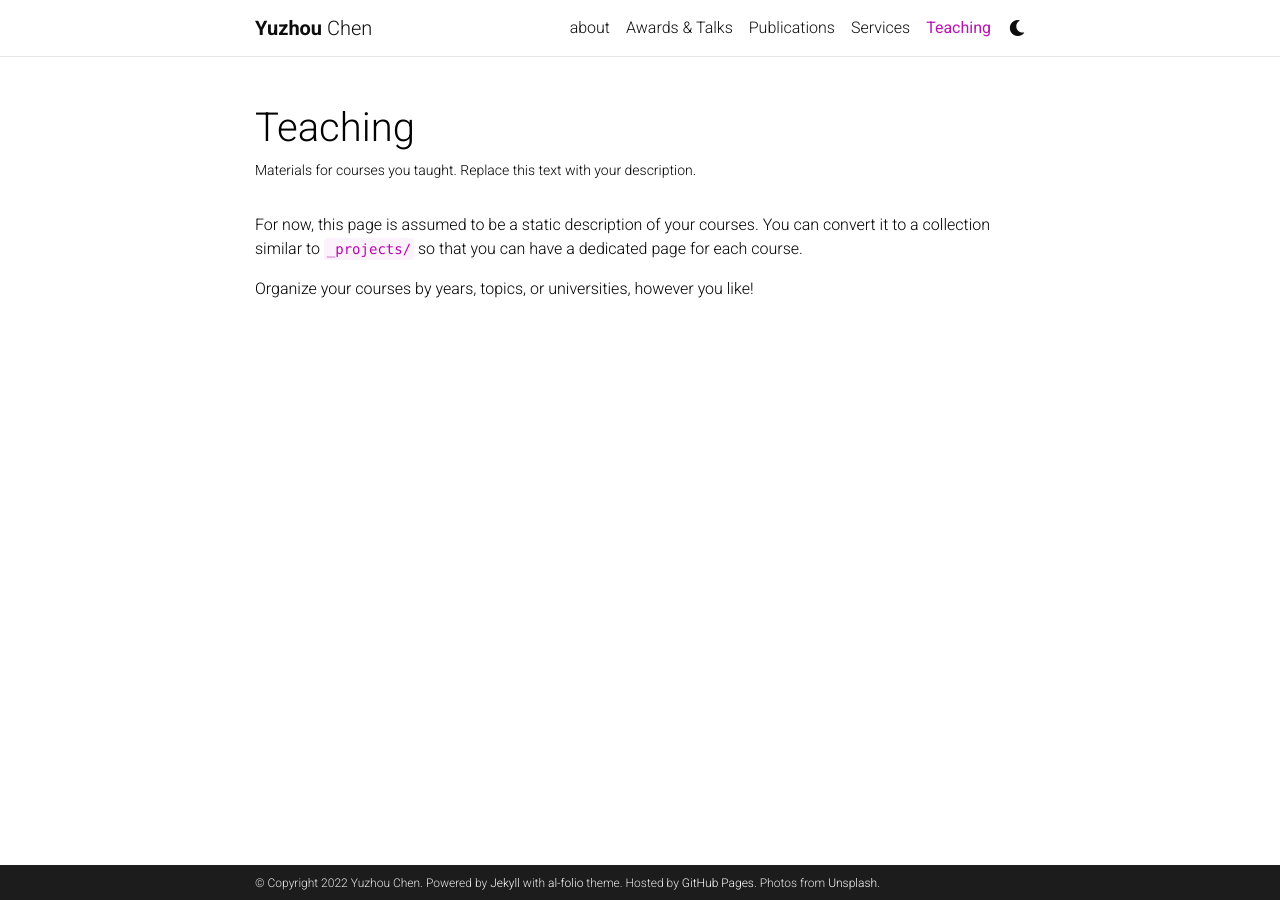
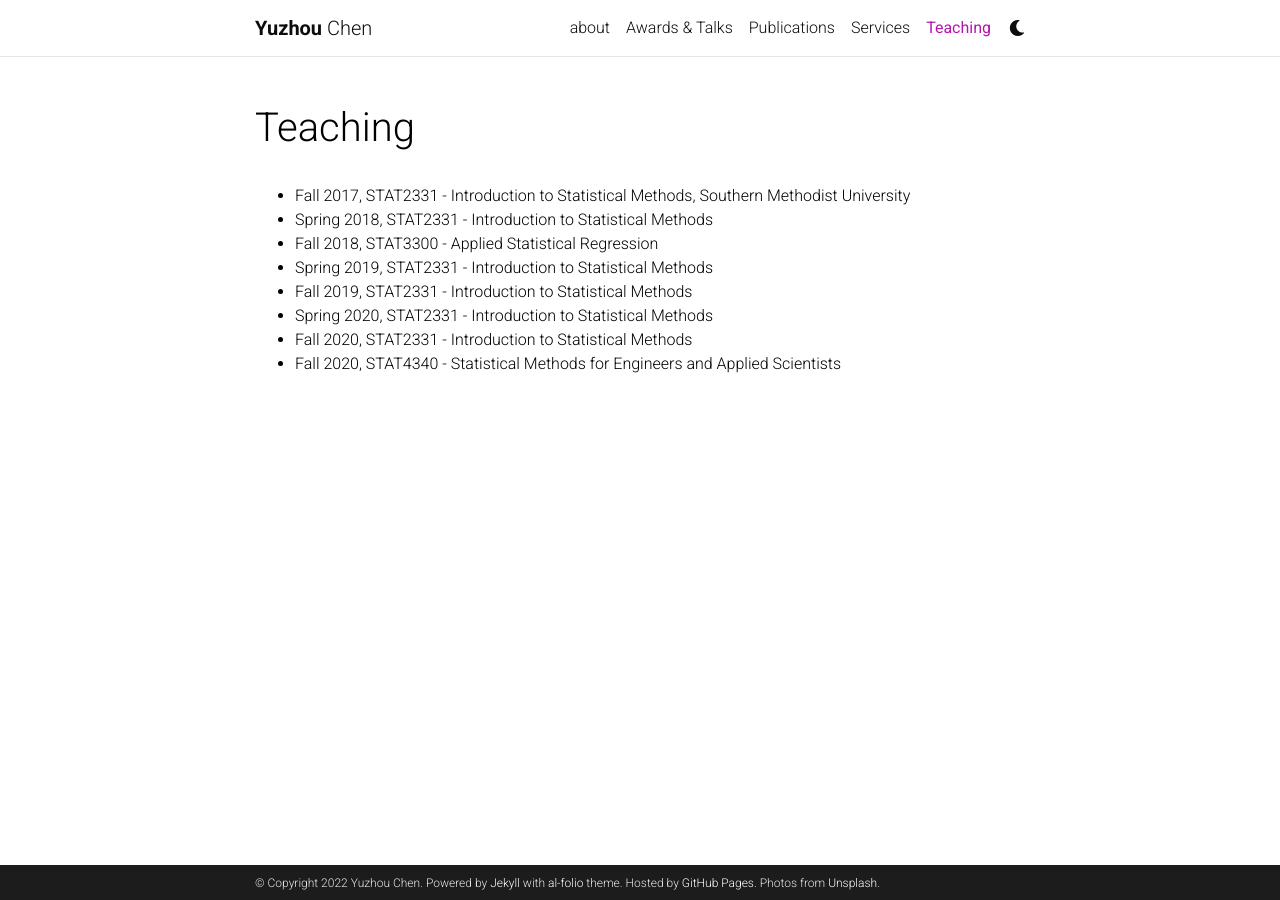
Before and after one commit to yuzhouguangc/yuguang_website, a Jekyll site: the page built from _pages/teaching.md, in a window 1280 px wide. Built offline with Jekyll 4.4.1, drawn with Linux system fonts in a browser that asks for light colours; comment, search, counter and statistics services are not loaded; a style sheet for code colours, icons or effects is not loaded.

Commit message:
Update teaching.md

```diff
--- a/_pages/teaching.md
+++ b/_pages/teaching.md
@@ -2,10 +2,15 @@
 layout: page
 permalink: /teaching/
 title: Teaching
-description: Materials for courses you taught. Replace this text with your description.
+description:
 nav: true
 ---
 
-For now, this page is assumed to be a static description of your courses. You can convert it to a collection similar to `_projects/` so that you can have a dedicated page for each course.
-
-Organize your courses by years, topics, or universities, however you like!
+- Fall 2017, STAT2331 - Introduction to Statistical Methods, Southern Methodist University
+- Spring 2018, STAT2331 - Introduction to Statistical Methods
+- Fall 2018, STAT3300 - Applied Statistical Regression
+- Spring 2019, STAT2331 - Introduction to Statistical Methods
+- Fall 2019, STAT2331 - Introduction to Statistical Methods
+- Spring 2020, STAT2331 - Introduction to Statistical Methods
+- Fall 2020, STAT2331 - Introduction to Statistical Methods
+- Fall 2020, STAT4340 - Statistical Methods for Engineers and Applied Scientists
```
